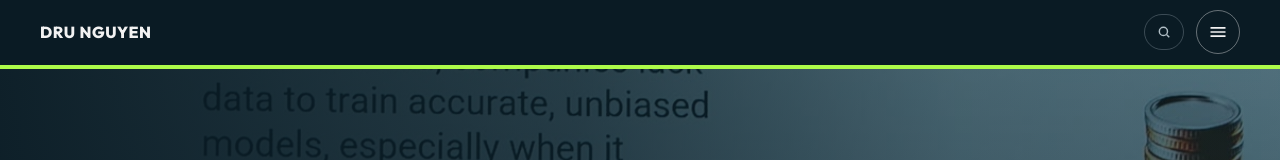
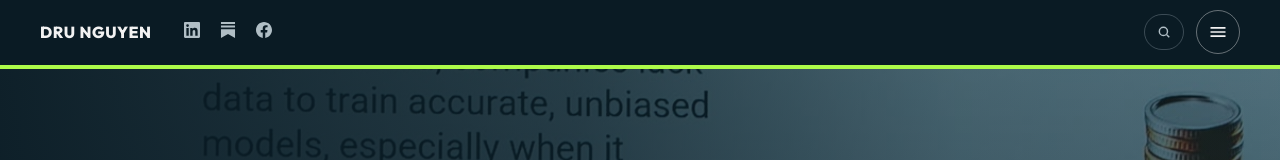
Before and after one commit to akadru/dru_nguyen_personal_brand_website, a Next.js app in the folder website/: page / in a window 1280 px wide. Shown: the top 160 px of the page. Built offline with nearby package versions, Linux system fonts and the light colour scheme.

Commit message:
nav: add social icons next to Dru Nguyen wordmark in the sticky top bar

```diff
--- a/website/components/Nav.tsx
+++ b/website/components/Nav.tsx
@@ -59,7 +59,8 @@ export default function Nav() {
         }}
       >
         <div className="mx-auto flex h-16 max-w-[1400px] items-center justify-between px-5 md:px-10">
-          {/* Wordmark — left */}
+          {/* Left cluster: wordmark + socials */}
+          <div className="flex items-center gap-6 md:gap-8">
             <Link
               href="/"
               className="text-base font-extrabold uppercase tracking-tight transition-colors hover:text-[var(--brand-lime)]"
@@ -67,8 +68,12 @@ export default function Nav() {
             >
               Dru Nguyen
             </Link>
+            <div className="hidden sm:block">
+              <SocialIcons variant="topbar" />
+            </div>
+          </div>
 
-          {/* Right side — search + hamburger only */}
+          {/* Right cluster: search + hamburger */}
           <div className="flex items-center gap-3">
             <SearchTrigger compact />
             <button
```
Lines whose indentation alone changed are shown as unchanged.
